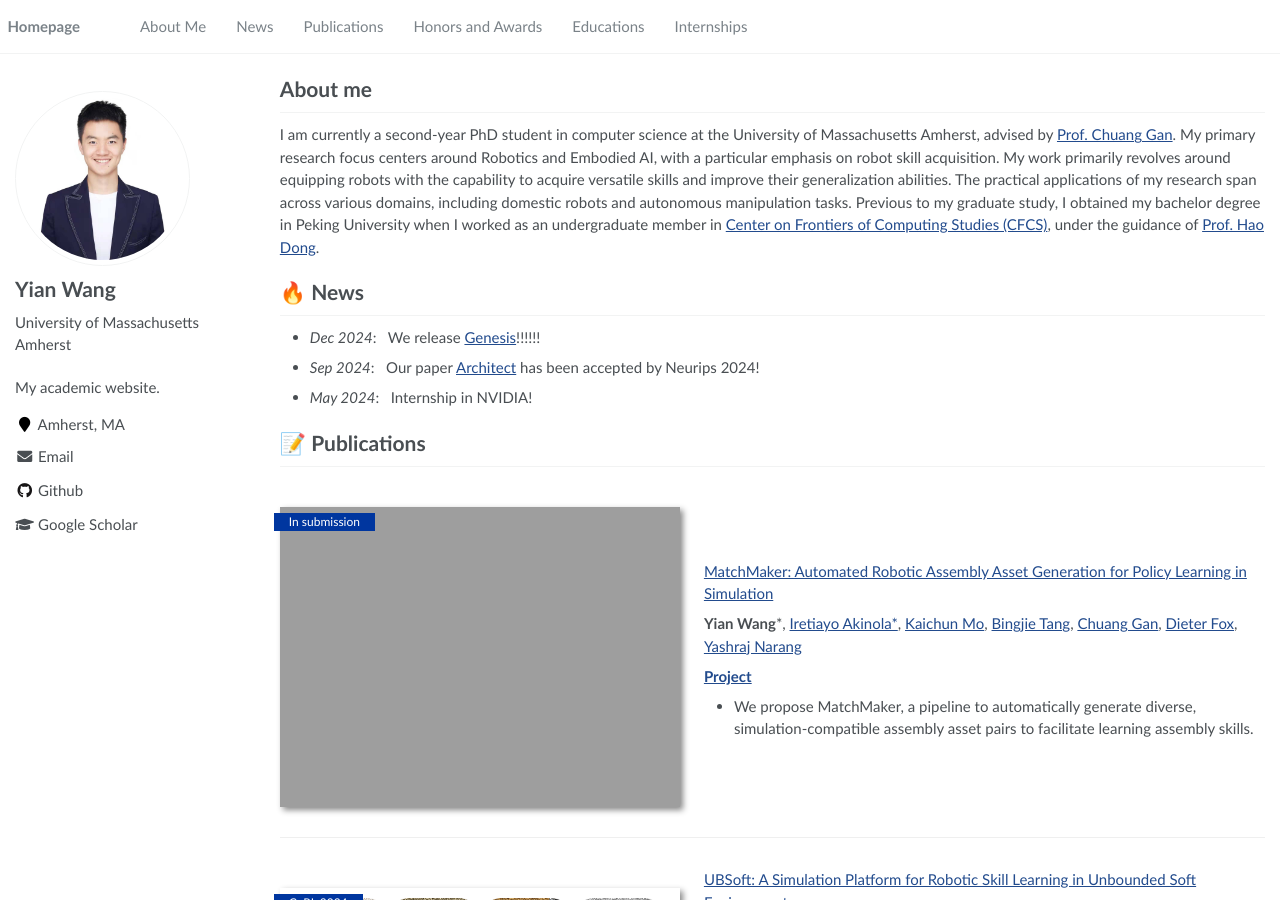
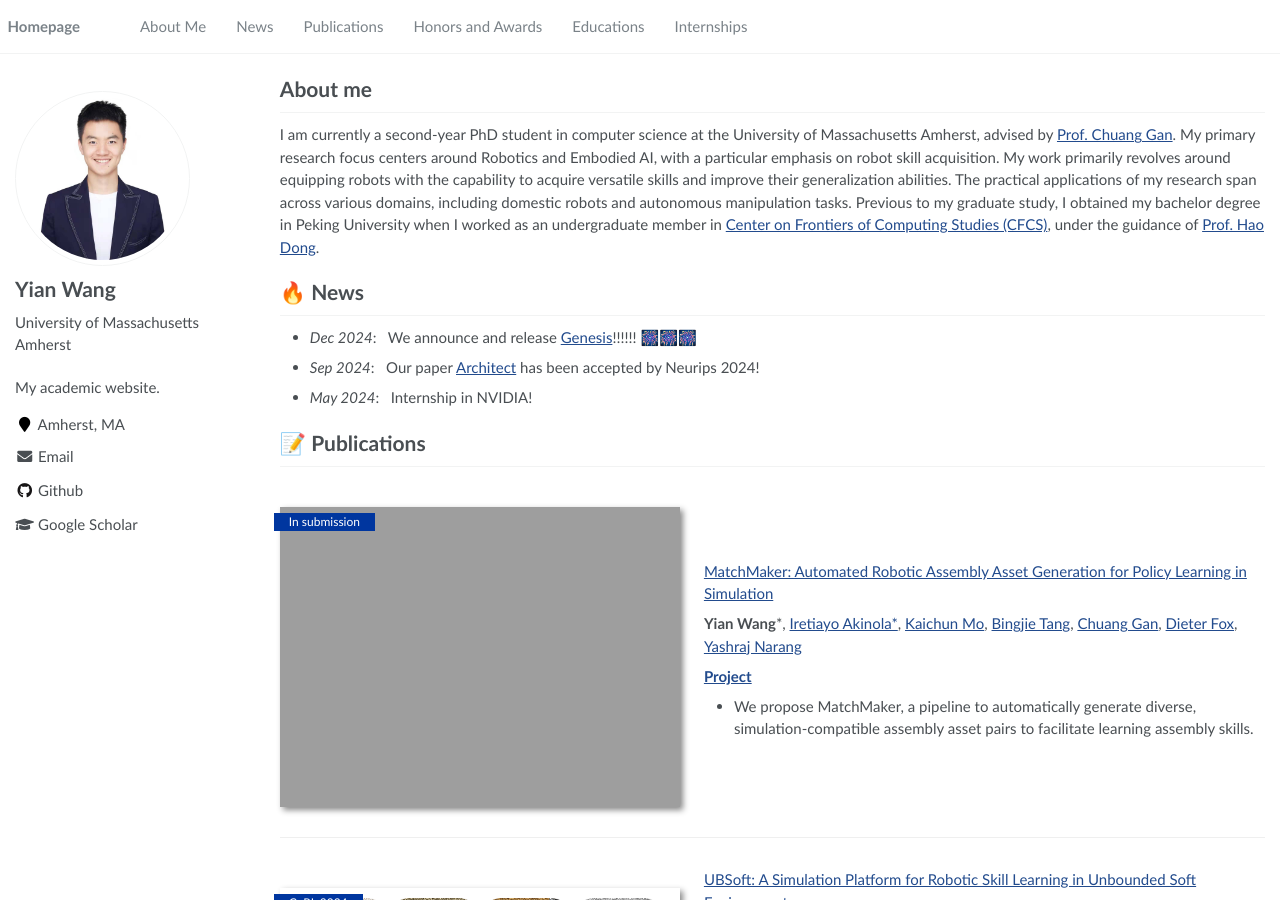
Before and after one commit to wangyian-me/wangyian-me.github.io, a Jekyll site: the page built from _pages/about.md, in a window 1280 px wide and 900 px high. Built offline with Jekyll 4.4.1, drawn with Linux system fonts in a browser that asks for light colours.

Commit message:
Update about.md

```diff
--- a/_pages/about.md
+++ b/_pages/about.md
@@ -24,7 +24,7 @@ Previous to my graduate study, I obtained my bachelor degree in Peking Universit
 
 
 # 🔥 News
-- *Dec 2024*: &nbsp; We release [Genesis](https://genesis-embodied-ai.github.io)!!!!!!
+- *Dec 2024*: &nbsp; We announce and release [Genesis](https://genesis-embodied-ai.github.io)!!!!!! &#x1F386;&#x1F386;&#x1F386;
 - *Sep 2024*: &nbsp; Our paper [Architect](https://wangyian-me.github.io/Architect/) has been accepted by Neurips 2024!
 - *May 2024*: &nbsp; Internship in NVIDIA!
 
```
